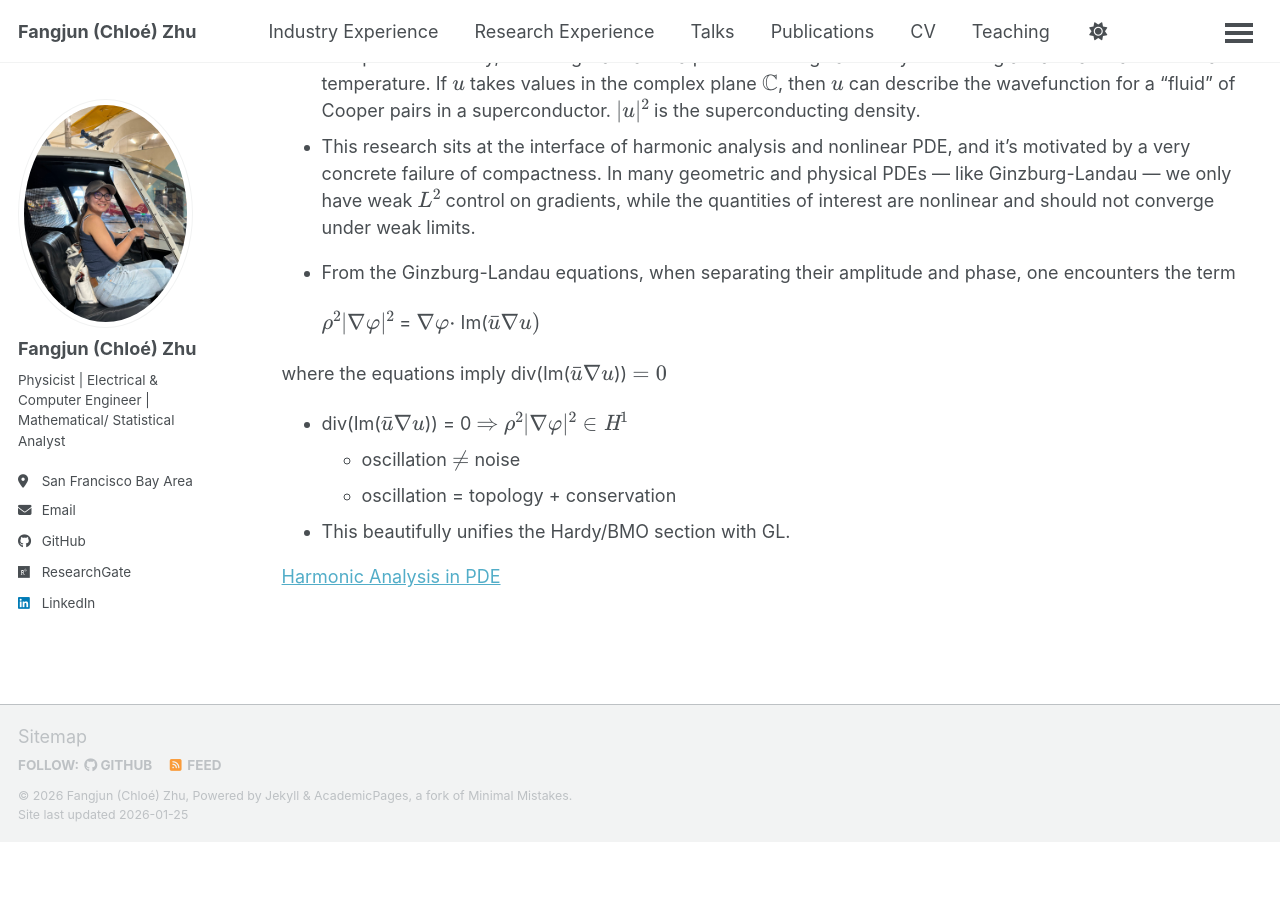
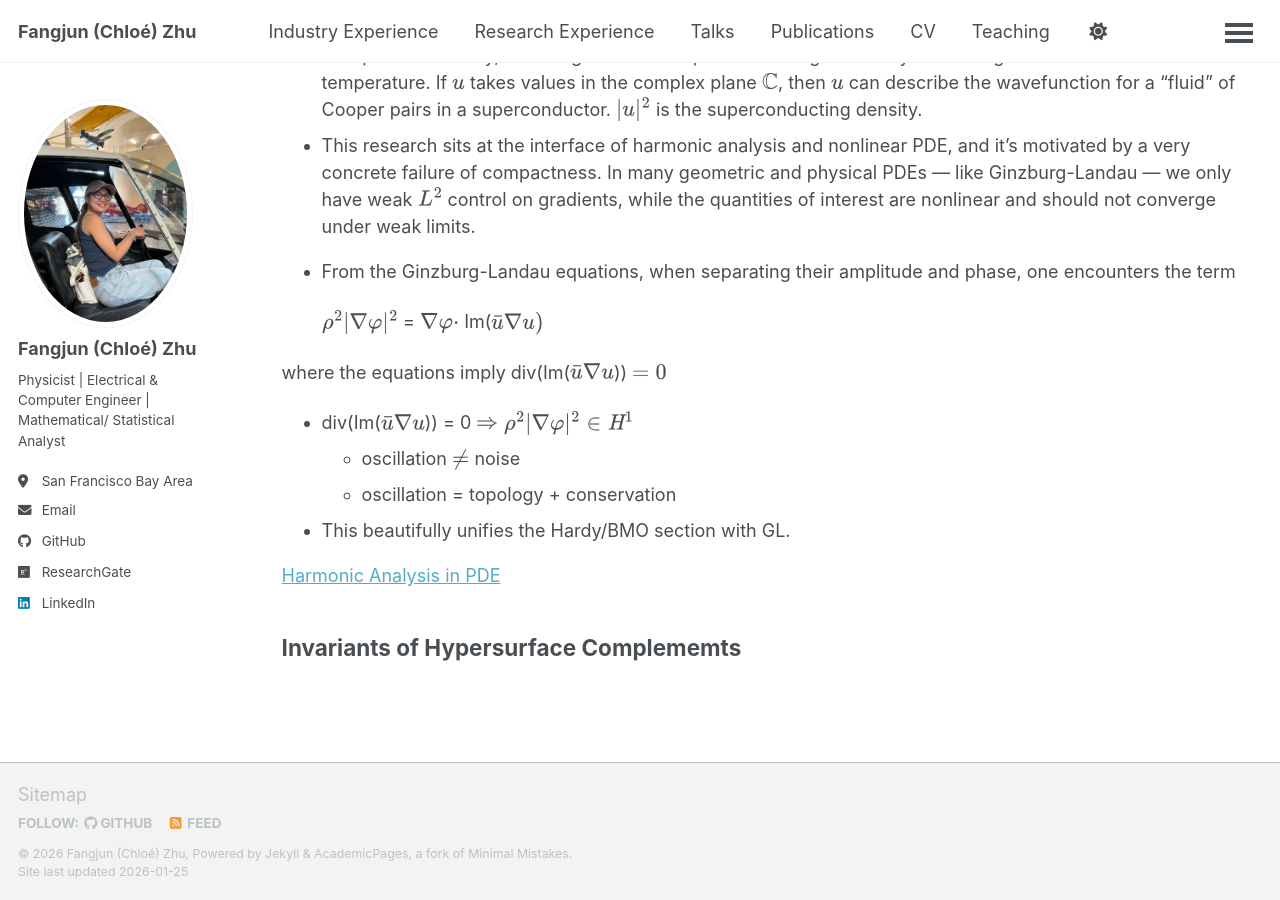
Before and after one commit to ChloeZhu1/ChloeZhu1.github.io, a Jekyll site: the page built from _pages/math.md, in a window 1280 px wide and 900 px high, scrolled down 1115 px. Built offline with Jekyll 4.4.1, drawn with Linux system fonts in a browser that asks for light colours; a script bundle is joined from its source files by our own code; library files that are not in the unit come from our copies; before the commit the page ends 1957 px from its top, so only the background shows below that.

Commit message:
Update math.md

```diff
--- a/_pages/math.md
+++ b/_pages/math.md
@@ -43,3 +43,5 @@ where the equations imply div(Im($\bar{u}\nabla u$)) $= 0$
 * This beautifully unifies the Hardy/BMO section with GL.
 
 <a href="https://chloezhu1.github.io/research-experience/#PDE">Harmonic Analysis in PDE</a>
+
+<h2 id="topdetails">Invariants of Hypersurface Complememts</h2>
```
